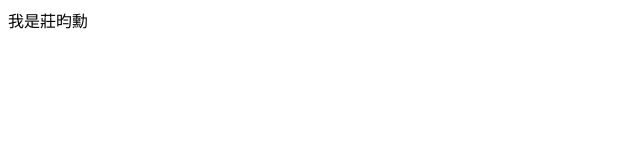
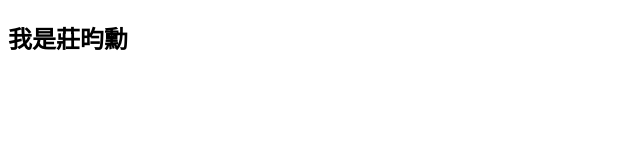
Before and after one commit to A0963730392-wq/portfolio011, a plain HTML site: page 01/index.html in a window 1280 px wide. Shown: the whole page, without its empty margins (0-640 px from the left). Drawn offline with Linux system fonts and the light colour scheme.

Commit message:
修改了字體

```diff
--- a/01/index.html
+++ b/01/index.html
@@ -6,6 +6,6 @@
     <title>20260921</title>
 </head>
 <body>
-    我是莊昀勳
+    <h2>我是莊昀勳</h2>
 </body>
 </html>
```
